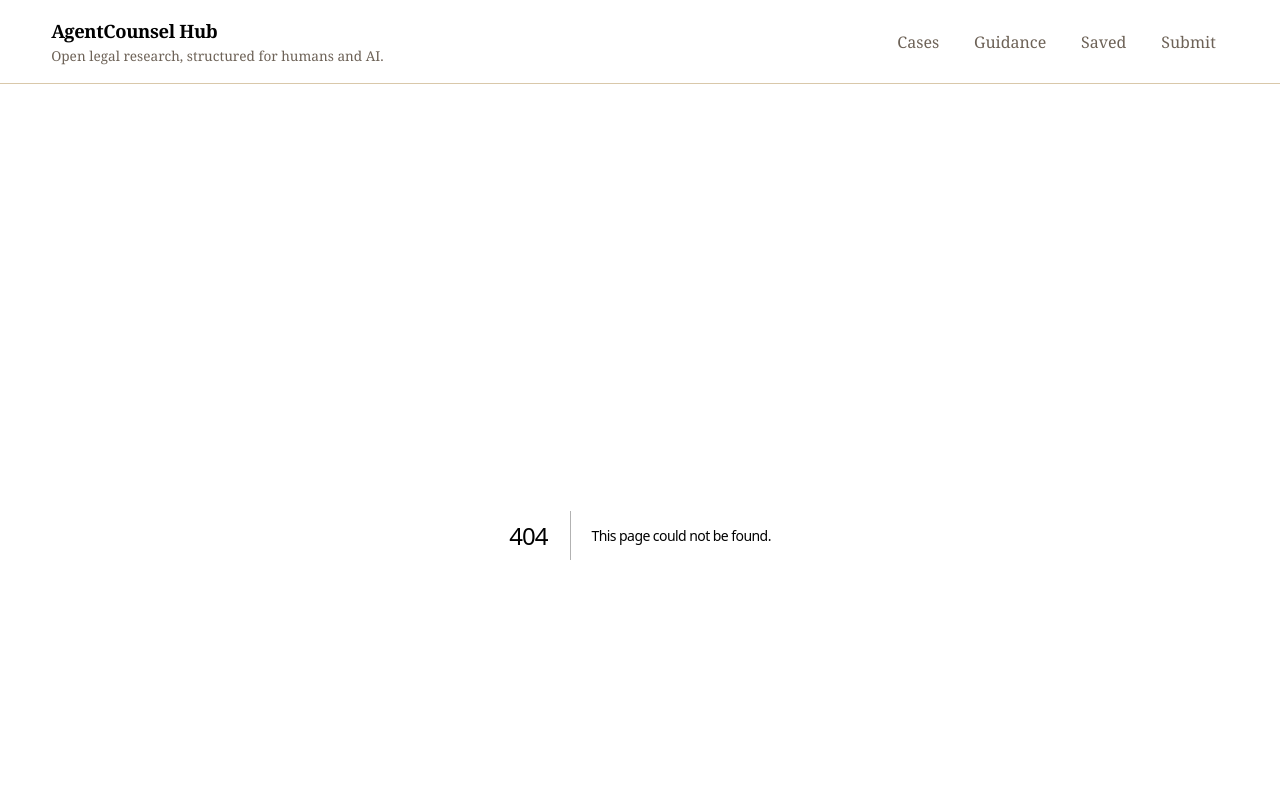
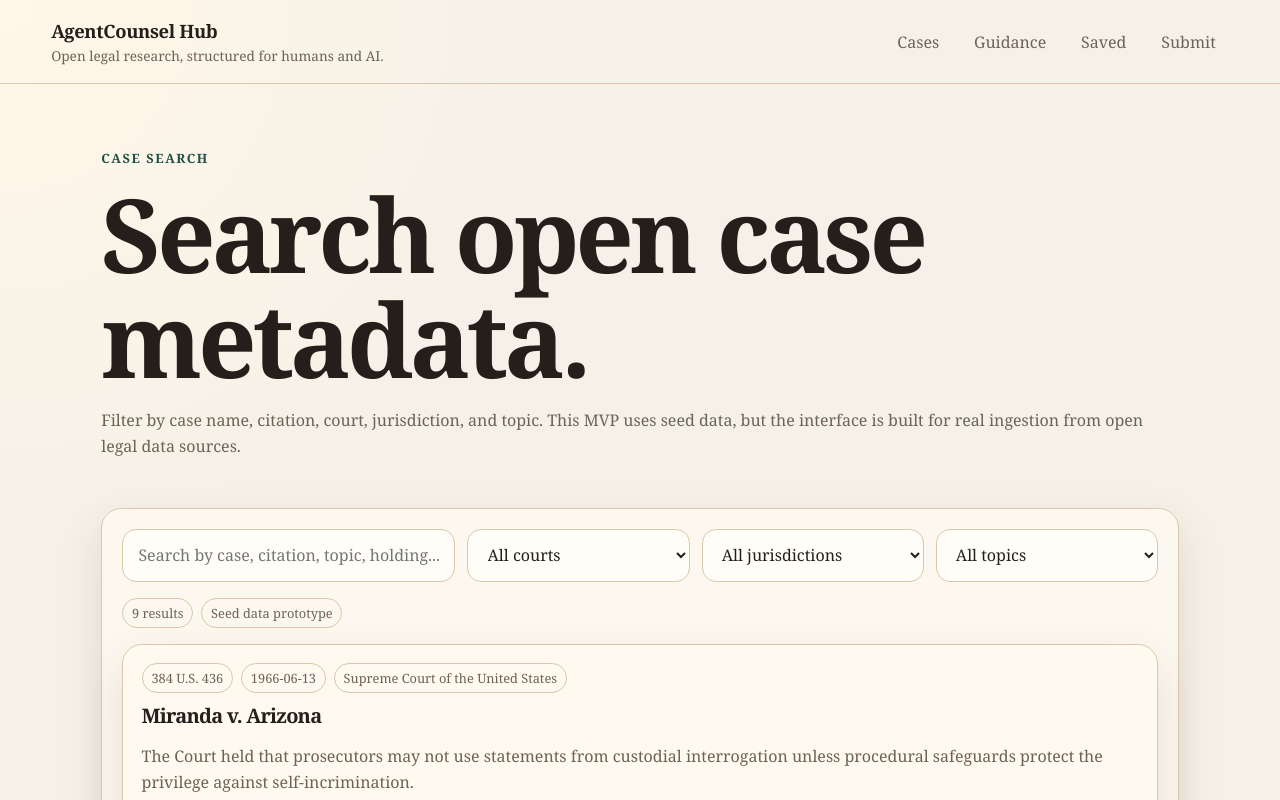
Before and after one commit to zgbrenner/agentcounselhub, a Next.js app in the folder apps/web/: page /cases in a window 1280 px wide. Before the commit this address had no page. Shown: the top 800 px of the page. Built offline with nearby package versions, Linux system fonts and the light colour scheme.

Commit message:
Add cases search page

```diff
--- /dev/null
+++ b/apps/web/app/cases/page.tsx
@@ -0,0 +1,24 @@
+import { CaseSearch } from "@/components/CaseSearch";
+import { getAllCases, getAllCourts, getAllJurisdictions, getAllTopics } from "@/lib/data";
+
+export default function CasesPage() {
+  return (
+    <>
+      <section className="hero" style={{ gridTemplateColumns: "1fr" }}>
+        <div>
+          <p className="eyebrow">Case search</p>
+          <h1>Search open case metadata.</h1>
+          <p>
+            Filter by case name, citation, court, jurisdiction, and topic. This MVP uses seed data, but the interface is built for real ingestion from open legal data sources.
+          </p>
+        </div>
+      </section>
+      <CaseSearch
+        cases={getAllCases()}
+        courts={getAllCourts()}
+        jurisdictions={getAllJurisdictions()}
+        topics={getAllTopics()}
+      />
+    </>
+  );
+}
```
